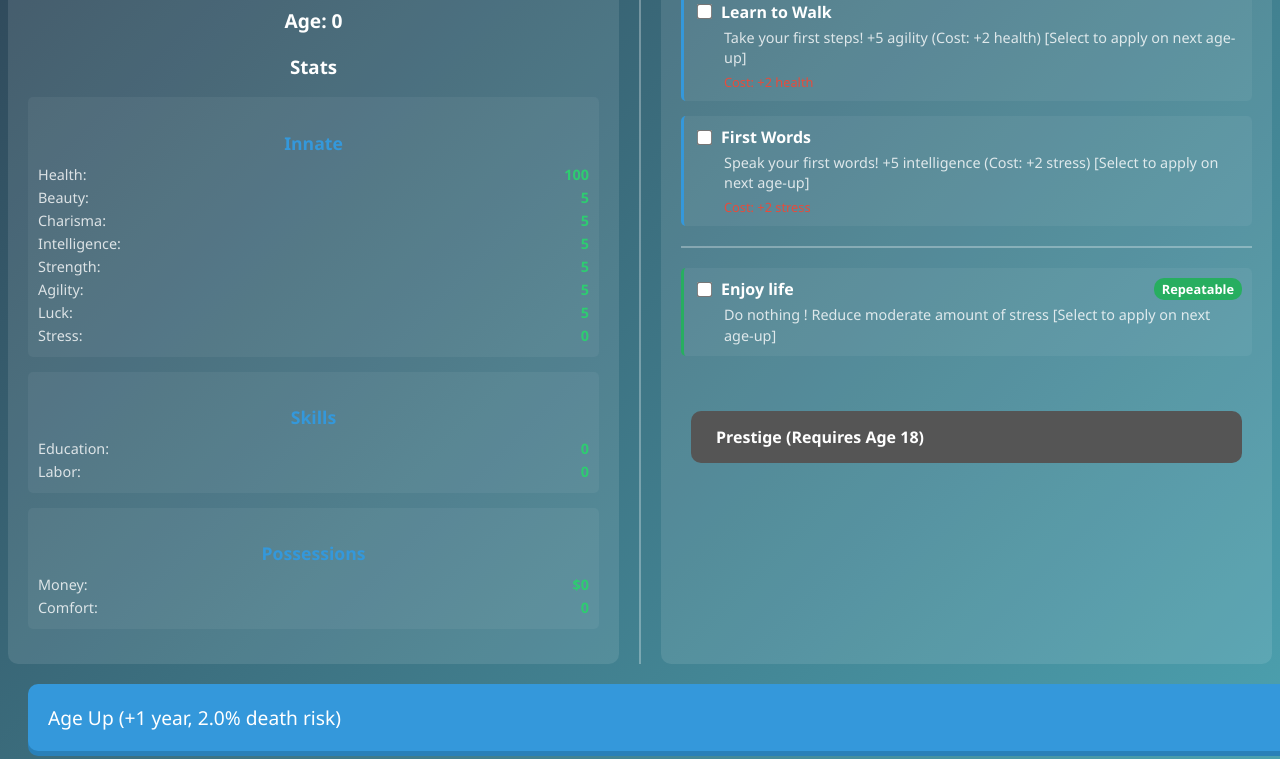
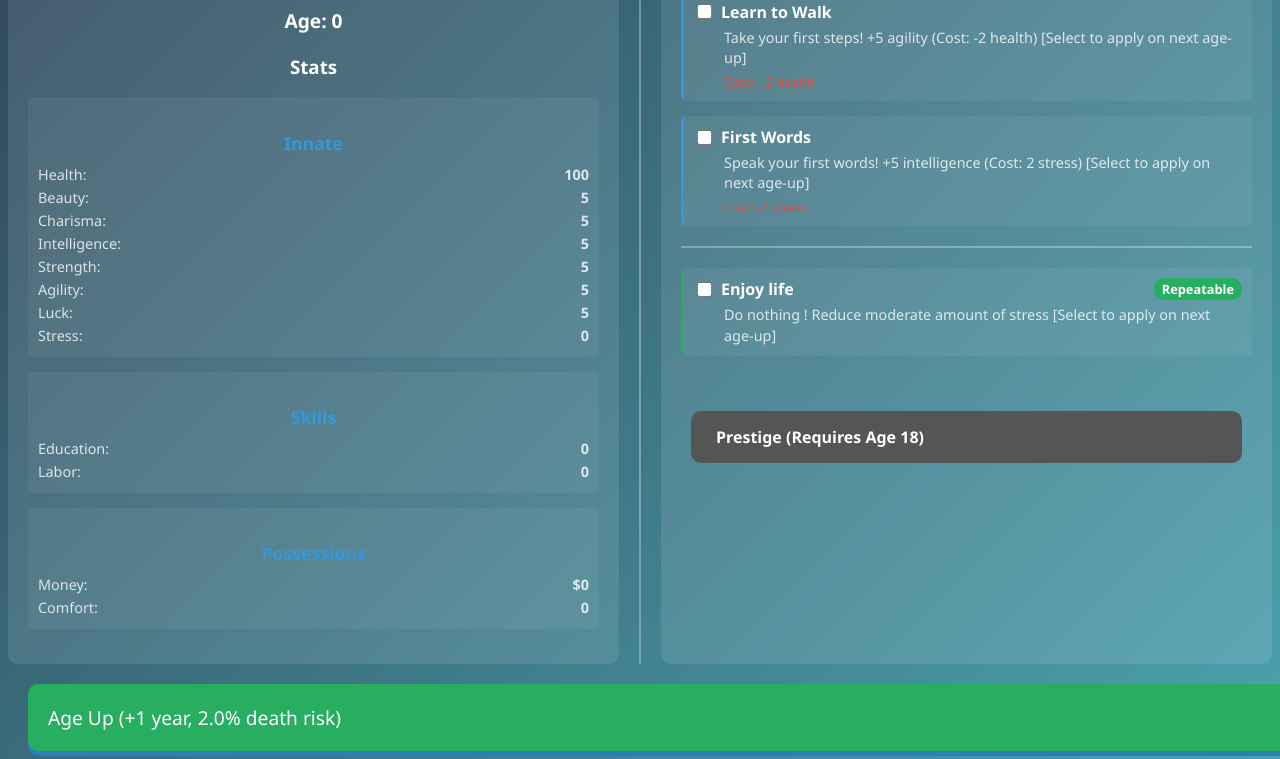
Before and after one commit to mgcatalipse/legacy_incremental, a plain HTML site: page index.html in a window 1280 px wide. Shown: the part 311-1070 px from the top of the page. Drawn offline with Linux system fonts and the light colour scheme.

Commit message:
Refactor maluses system and color

```diff
--- a/data/lifeEvents.js
+++ b/data/lifeEvents.js
@@ -13,7 +13,7 @@ const LIFE_EVENTS = [
       possessions: {}
     },
     penalties: {
-      innate: { health: 2 },
+      innate: { health: -2 },
       skills: {},
       possessions: {}
     },
--- a/modules/events.js
+++ b/modules/events.js
@@ -17,8 +17,7 @@ function generateEventDescription(event) {
     for (const [category, stats] of Object.entries(event.penalties)) {
       for (const [stat, value] of Object.entries(stats)) {
         if (value !== 0) {
-          const sign = value > 0 ? '+' : '';
-          penaltyTexts.push(`${sign}${value} ${stat}`);
+          penaltyTexts.push(`${value} ${stat}`);
         }
       }
     }
@@ -53,6 +52,7 @@ function getAvailableEvents() {
 // It is called by updateStatsDisplay() to provide real-time previews of how stats will change
 // before the user applies the events by clicking the "Age Up" button.
 function calculateStatPreviews() {
+  console.log('calculateStatPreviews called');
   const selectedEvents = getSelectedEvents();
   const totalPenalties = calculateTotalPenalties();
 
@@ -84,6 +84,7 @@ function calculateStatPreviews() {
     }
   }
 
+  console.log('Stat previews calculated:', totalEffects);
   return totalEffects;
 }
 
@@ -98,6 +99,14 @@ function calculateTotalPenalties() {
     skills: {},
     possessions: {}
   };
+
+  console.log('Calculating penalties for', selectedEvents.length, 'events');
+
+  // Only apply penalties if more than one event is selected
+  if (selectedEvents.length <= 1) {
+    console.log('No penalties applied: only', selectedEvents.length, 'event(s) selected');
+    return totalPenalties;
+  }
 
   selectedEvents.forEach(event => {
     const multiplier = selectedEvents.length; // Multiply by number of selected events
@@ -119,6 +128,7 @@ function calculateTotalPenalties() {
     }
   });
 
+  console.log('Total penalties calculated:', totalPenalties);
   return totalPenalties;
 }
 
@@ -138,7 +148,29 @@ function getSelectedEvents() {
     }
   });
 
+  console.log('Selected events count:', selectedEvents.length);
   return selectedEvents;
+}
+
+// Compute final stats after applying preview changes
+// This function calculates the final stats by applying the preview changes to the current stats.
+// It is used to determine the death chance based on the stats after applying selected events.
+function computeFinalStats(previews) {
+  const finalStats = JSON.parse(JSON.stringify(gameState.stats)); // Deep copy
+
+  for (const [category, stats] of Object.entries(previews)) {
+    for (const [stat, change] of Object.entries(stats)) {
+      if (finalStats[category] && finalStats[category][stat]) {
+        const newValue = finalStats[category][stat].value + change;
+        finalStats[category][stat].value = Math.max(
+          finalStats[category][stat].min,
+          Math.min(finalStats[category][stat].max, newValue)
+        );
+      }
+    }
+  }
+
+  return finalStats;
 }
 
 // Generate penalty text for display
@@ -147,8 +179,7 @@ function generatePenaltyText(penalties) {
   for (const [category, stats] of Object.entries(penalties)) {
     for (const [stat, value] of Object.entries(stats)) {
       if (value !== 0) {
-        const sign = value > 0 ? '+' : '';
-        penaltyTexts.push(`${sign}${value} ${stat}`);
+        penaltyTexts.push(`-${value} ${stat}`);
       }
     }
   }
@@ -207,8 +238,7 @@ function buildSelectionSummaryHtml() {
   for (const [category, stats] of Object.entries(totalEffects)) {
     for (const [stat, value] of Object.entries(stats)) {
       if (value !== 0) {
-        const sign = value > 0 ? '+' : '';
-        effectTexts.push(`${sign}${value} ${stat}`);
+        effectTexts.push(`${value} ${stat}`);
       }
     }
   }
@@ -222,8 +252,7 @@ function buildSelectionSummaryHtml() {
   for (const [category, stats] of Object.entries(totalPenalties)) {
     for (const [stat, value] of Object.entries(stats)) {
       if (value !== 0) {
-        const sign = value > 0 ? '+' : '';
-        penaltyTexts.push(`${sign}${value} ${stat}`);
+        penaltyTexts.push(`-${value} ${stat}`);
       }
     }
   }
--- a/modules/family.js
+++ b/modules/family.js
@@ -107,6 +107,7 @@ function showWifeSelection() {
 
       alert(`Child created! ${child.name} born with mixed stats from you and ${selectedWife.name}`);
       updateUI();
+      updateEventsList();
     } else {
       alert('Not enough money to marry this person!');
     }
@@ -155,6 +156,7 @@ function showChildSelection() {
     $('#child-selection').remove();
     alert(`Now playing as ${selectedChild.name}!`);
     updateUI();
+    updateEventsList();
   });
 }
 
@@ -169,6 +171,7 @@ function resetForNewLife() {
   gameState.selectedWife = null;
   gameState.showChildSelection = false;
   updateUI();
+  updateEventsList();
 }
 
 // No export, functions are global
--- a/modules/game.js
+++ b/modules/game.js
@@ -88,10 +88,11 @@ function formatTime(seconds) {
 }
 
 // Calculate death chance for display (without actually checking death)
-function calculateDeathChance(age) {
+function calculateDeathChance(age, stats = null) {
   const ageGroup = getCurrentAgeGroup(age);
-  const health = gameState.stats.innate.health.value;
-  const stress = gameState.stats.innate.stress.value;
+  const targetStats = stats || gameState.stats;
+  const health = targetStats.innate.health.value;
+  const stress = targetStats.innate.stress.value;
 
   // Base death chance from age group
   let deathChance = ageGroup.deathChance;
--- a/modules/ui.js
+++ b/modules/ui.js
@@ -1,3 +1,15 @@
+// Helper function to determine the CSS class for stat value based on stat name and preview change
+function getStatClass(statName, previewChange) {
+  if (statName === 'stress') {
+    if (previewChange > 0) return 'stat-stress-positive-shadow-red';
+    if (previewChange < 0) return 'stat-stress-negative-green';
+  } else {
+    if (previewChange > 0) return 'stat-positive-green';
+    if (previewChange < 0) return 'stat-negative-shadow-red';
+  }
+  return '';
+}
+
 // Update stats display with previews
 // This function refreshes the stats UI to show current values along with preview changes
 // from selected events. It calls calculateStatPreviews() to get the total changes and
@@ -5,7 +17,9 @@
 // This provides real-time feedback on how stats will change before applying events.
 // It is triggered by the event listener in script.js when checkboxes are changed.
 function updateStatsDisplay() {
+  console.log('updateStatsDisplay called');
   const previews = calculateStatPreviews();
+  console.log('Updating stats display with previews:', previews);
   let statsHtml = '<div id="stats-display"><h3>Stats</h3>';
 
   // Innate stats
@@ -13,13 +27,16 @@ function updateStatsDisplay() {
   for (const [stat, data] of Object.entries(gameState.stats.innate)) {
     const currentValue = data.value;
     const previewChange = previews.innate[stat] || 0;
-    const previewText = previewChange !== 0 ? ` (${previewChange > 0 ? '+' : ''}${previewChange})` : '';
+    const changeSign = previewChange > 0 ? '+' : (previewChange < 0 ? '' : '');
+    const displayChange = `${changeSign}${previewChange}`;
+    const previewText = previewChange !== 0 ? ` (${displayChange})` : '';
     const finalValue = Math.max(data.min, Math.min(data.max, currentValue + previewChange));
 
+    const statClass = getStatClass(stat, previewChange);
     statsHtml += `
       <div class="stat-item">
         <span class="stat-name">${stat.charAt(0).toUpperCase() + stat.slice(1)}:</span>
-        <span class="stat-value">${Math.floor(currentValue)}${previewText}</span>
+        <span class="stat-value ${statClass}">${Math.floor(finalValue)}${previewText}</span>
       </div>
     `;
   }
@@ -30,13 +47,16 @@ function updateStatsDisplay() {
   for (const [stat, data] of Object.entries(gameState.stats.skills)) {
     const currentValue = data.value;
     const previewChange = previews.skills[stat] || 0;
-    const previewText = previewChange !== 0 ? ` (${previewChange > 0 ? '+' : ''}${previewChange})` : '';
+    const changeSign = previewChange > 0 ? '+' : (previewChange < 0 ? '' : '');
+    const displayChange = `${changeSign}${previewChange}`;
+    const previewText = previewChange !== 0 ? ` (${displayChange})` : '';
     const finalValue = Math.max(data.min, Math.min(data.max, currentValue + previewChange));
 
+    const statClass = getStatClass(stat, previewChange);
     statsHtml += `
       <div class="stat-item">
         <span class="stat-name">${stat.charAt(0).toUpperCase() + stat.slice(1)}:</span>
-        <span class="stat-value">${Math.floor(currentValue)}${previewText}</span>
+        <span class="stat-value ${statClass}">${Math.floor(finalValue)}${previewText}</span>
       </div>
     `;
   }
@@ -47,16 +67,18 @@ function updateStatsDisplay() {
   for (const [stat, data] of Object.entries(gameState.stats.possessions)) {
     const currentValue = data.value;
     const previewChange = previews.possessions[stat] || 0;
-    const previewText = previewChange !== 0 ? ` (${previewChange > 0 ? '+' : ''}${previewChange})` : '';
+    const changeSign = previewChange > 0 ? '+' : (previewChange < 0 ? '' : '');
+    const displayChange = stat === 'money' ? `${changeSign}$${Math.abs(previewChange)}` : `${changeSign}${previewChange}`;
+    const previewText = previewChange !== 0 ? ` (${displayChange})` : '';
     const finalValue = Math.max(data.min, Math.min(data.max, currentValue + previewChange));
 
-    const displayValue = stat === 'money' ? `$${Math.floor(currentValue)}` : `${Math.floor(currentValue)}`;
-    const displayChange = stat === 'money' ? `$${previewChange}` : previewChange;
+    const displayValue = stat === 'money' ? `$${Math.floor(finalValue)}` : `${Math.floor(finalValue)}`;
 
+    const statClass = getStatClass(stat, previewChange);
     statsHtml += `
       <div class="stat-item">
         <span class="stat-name">${stat.charAt(0).toUpperCase() + stat.slice(1)}:</span>
-        <span class="stat-value">${displayValue}${previewText}</span>
+        <span class="stat-value ${statClass}">${displayValue}${previewText}</span>
       </div>
     `;
   }
@@ -94,10 +116,30 @@ function updateTimeDisplay() {
 
 // Helper function to update gain button with death chance
 function updateGainButton() {
-  const deathChance = calculateDeathChance(gameState.age);
+  console.log('updateGainButton called');
+  const previews = calculateStatPreviews();
+  console.log('Previews:', previews);
+  const finalStats = computeFinalStats(previews);
+  console.log('Final stats:', finalStats);
+  const deathChance = calculateDeathChance(gameState.age, finalStats);
+  console.log('Death chance:', deathChance);
   const selectedCount = $('.event-checkbox:checked').length;
   const effectText = selectedCount > 0 ? ` + Apply ${selectedCount} selected event${selectedCount > 1 ? 's' : ''}` : '';
-  $("#gain").text(`Age Up (+1 year, ${deathChance.toFixed(1)}% death risk)${effectText}`);
+
+  // Update button text
+  const newText = `Age Up (+1 year, ${deathChance.toFixed(1)}% death risk)${effectText}`;
+  console.log('Setting gain button text to:', newText);
+  $("#gain").text(newText);
+
+  // Update color scheme based on risk level
+  $("#gain").removeClass('gain-low-risk gain-medium-risk gain-high-risk');
+  if (deathChance < 10) {
+    $("#gain").addClass('gain-low-risk');
+  } else if (deathChance < 50) {
+    $("#gain").addClass('gain-medium-risk');
+  } else {
+    $("#gain").addClass('gain-high-risk');
+  }
 }
 
 // Helper function to handle special UI states
--- a/styles.css
+++ b/styles.css
@@ -42,6 +42,18 @@ h1 {
   background: #555;
   cursor: not-allowed;
   box-shadow: none;
+}
+
+.gain-low-risk {
+  background: #27ae60 !important;
+}
+
+.gain-medium-risk {
+  background: #f39c12 !important;
+}
+
+.gain-high-risk {
+  background: #e74c3c !important;
 }
 
 .multiplier-btn.active {
@@ -169,6 +181,22 @@ h1 {
 
 .stat-value {
   font-weight: bold;
+  color: rgba(255, 255, 255, 0.8);
+}
+
+.stat-positive-green {
+  color: #2ecc71;
+}
+
+.stat-negative-shadow-red {
+  color: #e74c3c;
+}
+
+.stat-stress-positive-shadow-red {
+  color: #e74c3c;
+}
+
+.stat-stress-negative-green {
   color: #2ecc71;
 }
 
```
Also changed, not shown: script.js (+6 -3 lines).
